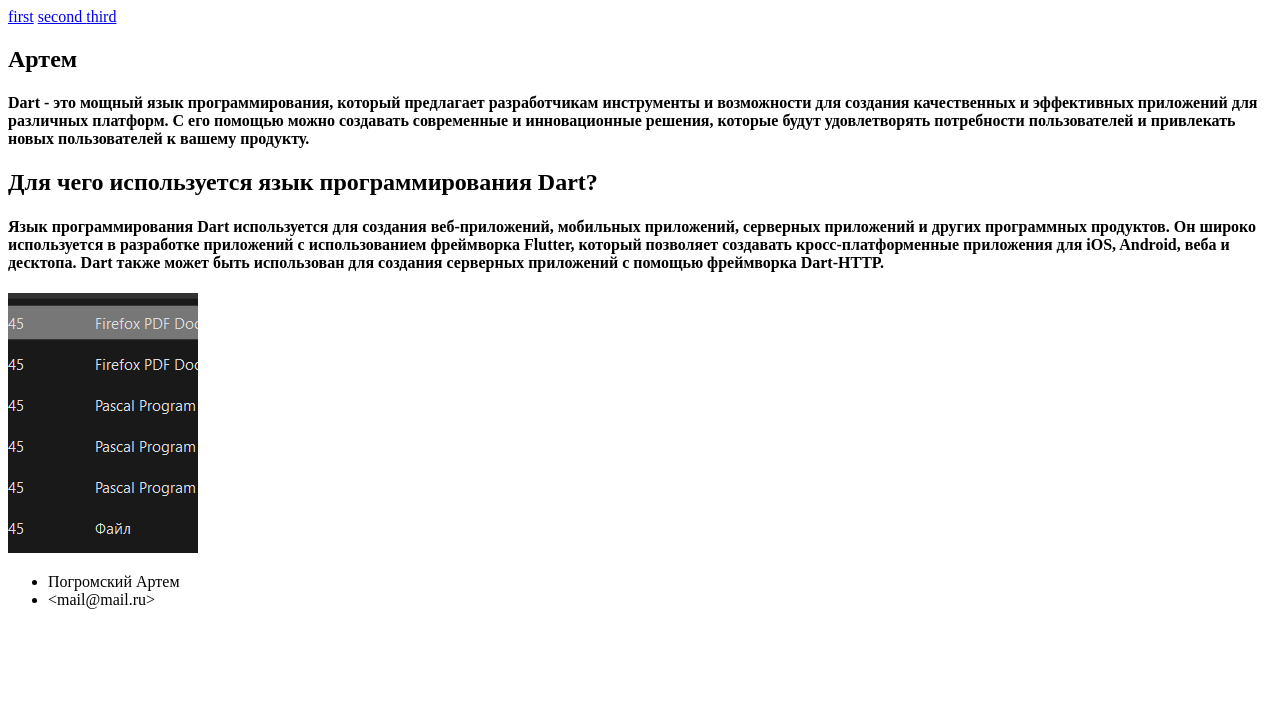
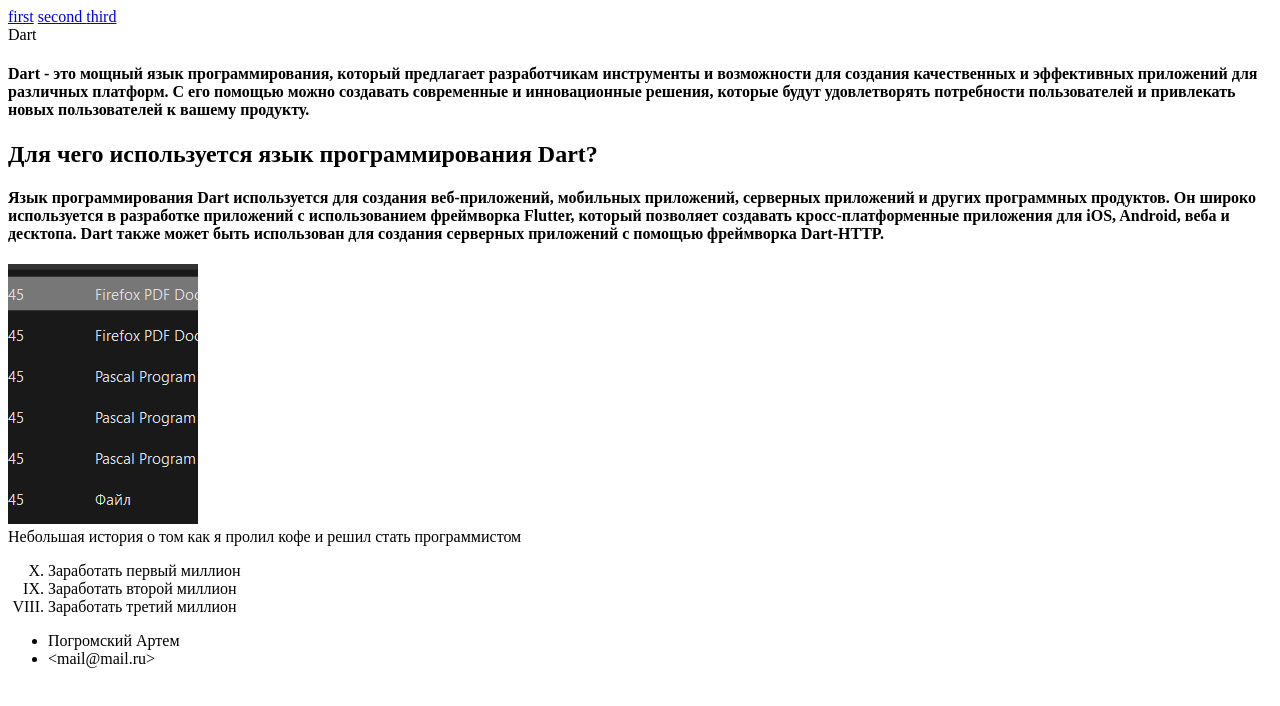
Before and after one commit to pogromartem/frontend_first_project, a plain HTML site: page index.html in a window 1280 px wide. Drawn offline with Linux system fonts and the light colour scheme.

Commit message:
fix: add span, ol, aside

```diff
--- a/index.html
+++ b/index.html
@@ -21,7 +21,7 @@
     </header>
     <main>
         <section>
-            <h2>Артем</h2>
+            <span>Dart</span>
             <h4>Dart - это мощный язык программирования, который предлагает разработчикам инструменты и возможности для
                 создания
                 качественных и эффективных приложений для различных платформ. С его помощью можно создавать современные
@@ -42,13 +42,23 @@
                 использован
                 для создания серверных приложений с помощью фреймворка Dart-HTTP.</h4>
             <img src="src/assets/screenshot.png" alt="">
+            <aside>
+                Небольшая история о том как я пролил кофе и решил стать программистом
+            </aside>
+            <ol start=10 reversed type=I>
+                <li>Заработать первый миллион</li>
+                <li>Заработать второй миллион</li>
+                <li>Заработать третий миллион</li>
+            </ol>
         </section>
+
+    </main>
+    <footer>
         <ul>
             <li>Погромский Артем</li>
             <li>&lt;mail@mail.ru&gt;</li>
         </ul>
-    </main>
-    <footer></footer>
+    </footer>
 </body>
 
 </html>
```
Also changed, not shown: second.html (+6 -1 lines), third.html (+6 -1 lines).
